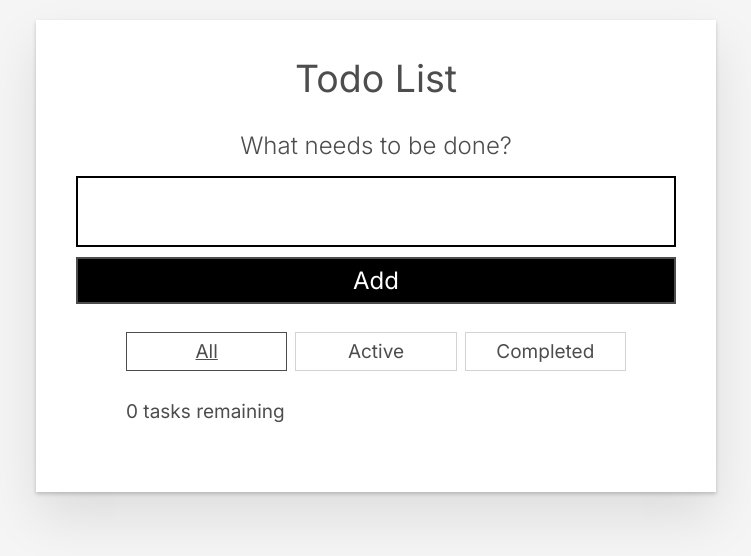
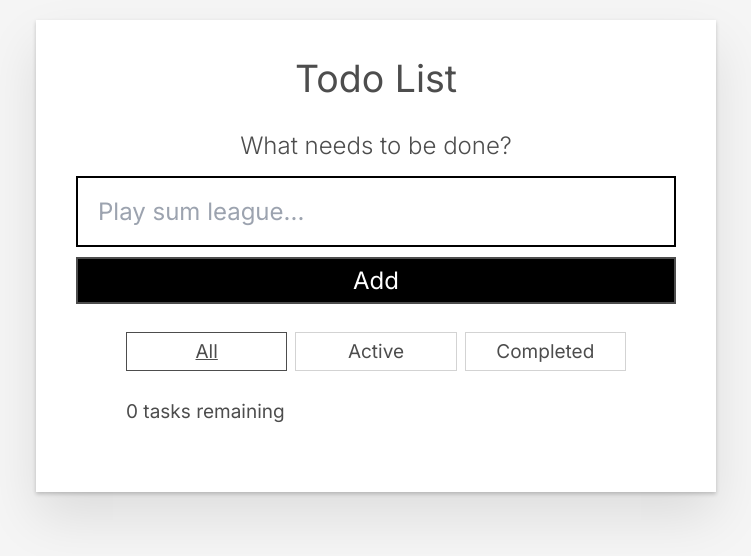
Before and after one commit to Jarpiino/to-do-app-nextjs, a Next.js app: page / in a window 1280 px wide. Shown: the top 556 px of the page, without its empty margins (264-1015 px from the left). Built offline with nearby package versions, Linux system fonts and the light colour scheme.

Commit message:
added placeholder value to input field

```diff
--- a/components/Form.jsx
+++ b/components/Form.jsx
@@ -30,6 +30,7 @@ const Form = (props) => {
         autoComplete="off"
         value={name}
         onChange={handleChange}
+        placeholder="Play sum league..."
       />
       <button
         onClick={handleSubmit}
```
